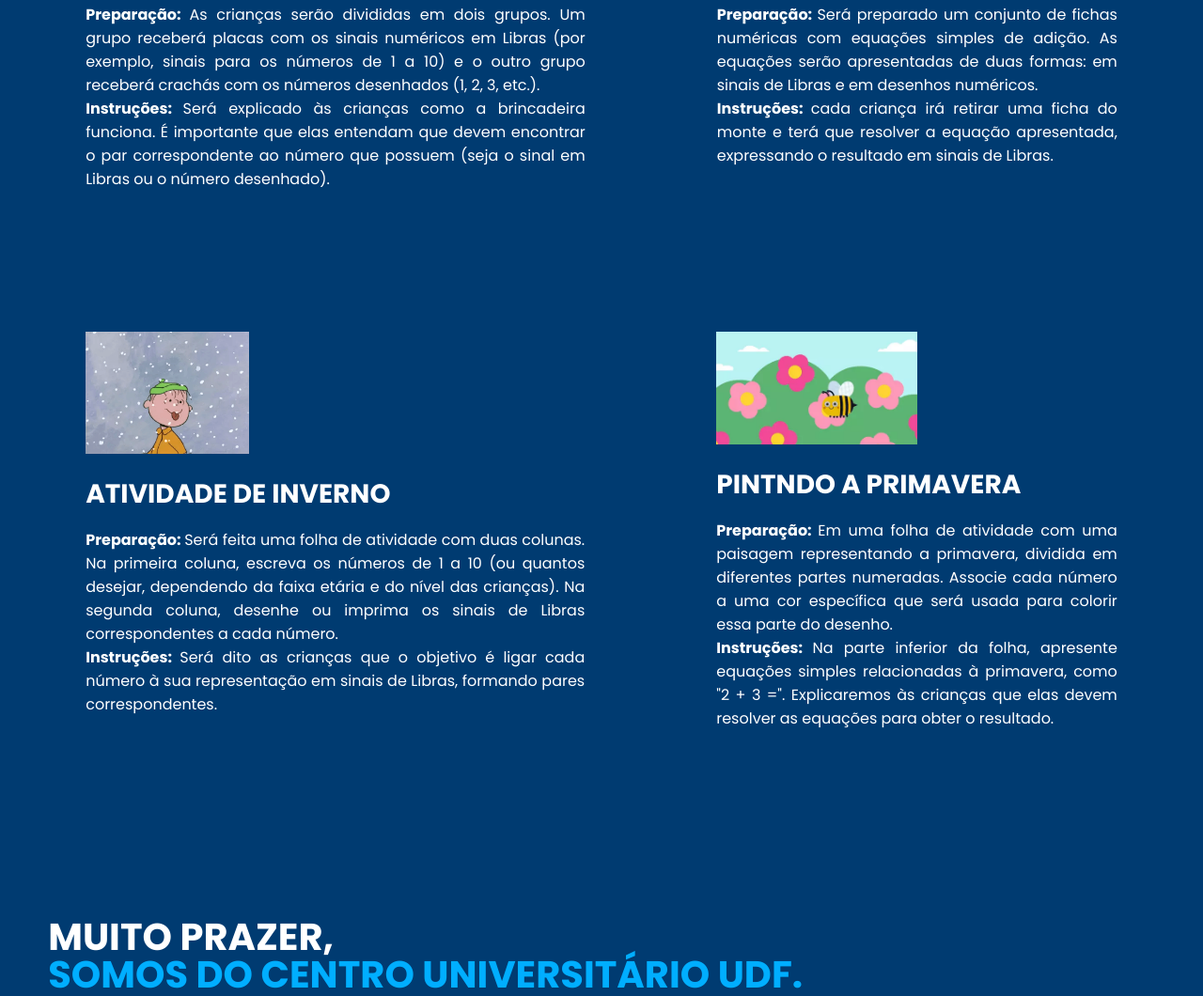
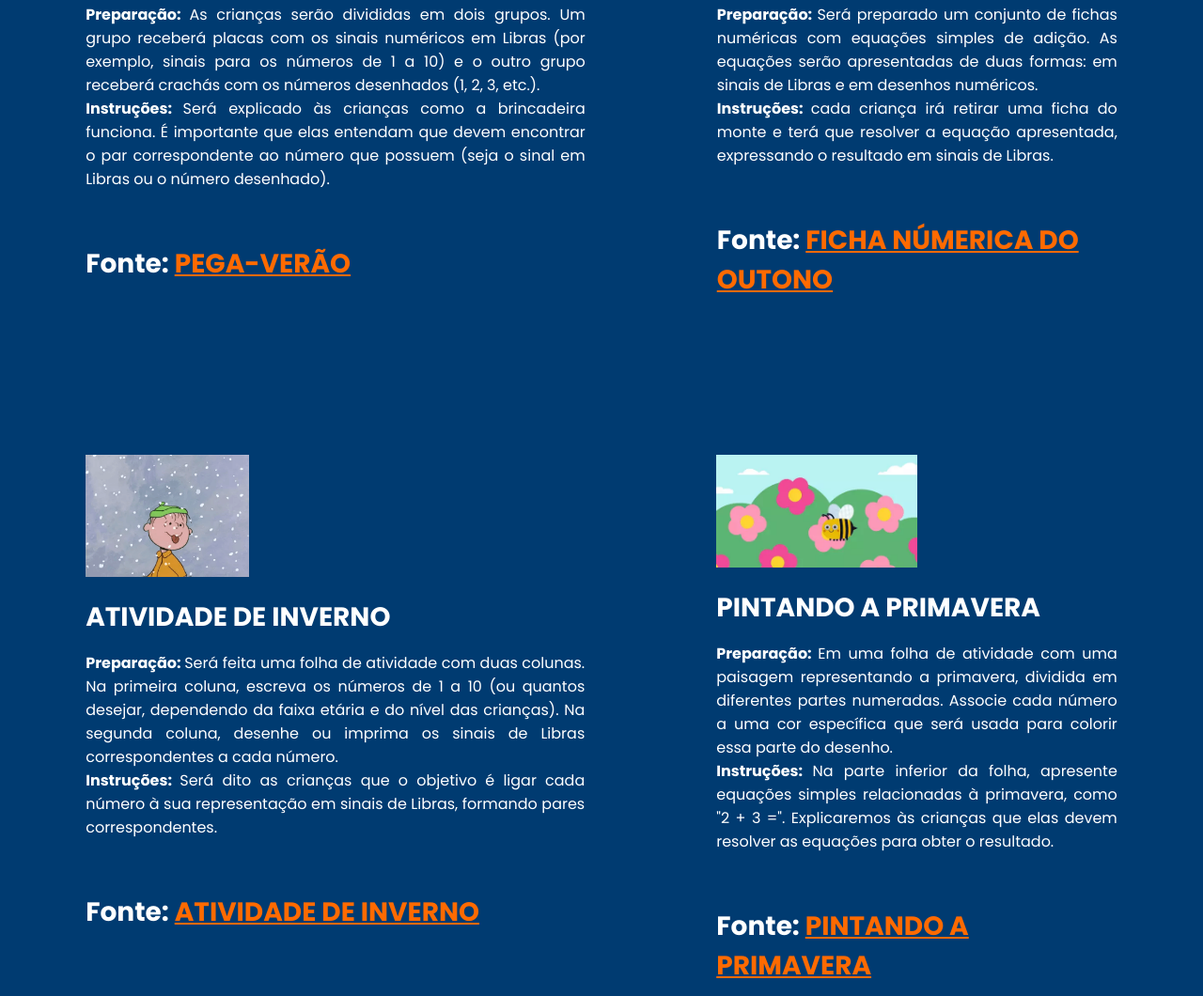
Before and after one commit to GiuGiue/site_itinerario, a plain HTML site: page index.html in a window 1280 px wide. Shown: the part 1307-2367 px from the top of the page at 94% size. Drawn offline with nearby package versions, Linux system fonts and the light colour scheme.

Commit message:
link de direcionamento de cada jogo e print do site

```diff
--- a/assets/css/style.css
+++ b/assets/css/style.css
@@ -196,7 +196,9 @@ section.especialidades{
 section.especialidades .flex{
     gap: 60px;
 }
-
+.especialidades .especialidades-box a{
+    color:#ff6a00;
+}
 .especialidades .especialidades-box{
     color: #fff;
     padding: 40px;
--- a/index.html
+++ b/index.html
@@ -100,14 +100,15 @@
                         <h3>PEGA-VERÃO</h3>
                         <p><strong>Preparação: </strong>As crianças serão divididas em dois grupos. Um grupo receberá placas com os sinais numéricos em Libras (por exemplo, sinais para os números de 1 a 10) e o outro grupo receberá crachás com os números desenhados (1, 2, 3, etc.).<br>
                         <strong>Instruções: </strong>Será explicado às crianças como a brincadeira funciona. É importante que elas entendam que devem encontrar o par correspondente ao número que possuem (seja o sinal em Libras ou o número desenhado).<br>
-
-                    </div><!--especialidades-box-->
+                        <h3><br> Fonte: <a href="https://padlet.com/sarahmilenystudy/grupo-6-esta-es-da-aprendizagem-z0cmxpkjc18v50y3/wish/2978034599" target="_blank" >PEGA-VERÃO</a></h3>
+                     </div><!--especialidades-box-->
 
                     <div class="especialidades-box">
                         <div><img height="120px" src="assets/images/image3.png" alt=""></div>
                         <h3>FICHA NÚMERICA DO OUTONO</h3>
                         <p><strong>Preparação: </strong>Será preparado um conjunto de fichas numéricas com equações simples de adição. As equações serão apresentadas de duas formas: em sinais de Libras e em desenhos numéricos.<br>
-                            <strong>Instruções: </strong>cada criança irá retirar uma ficha do monte e terá que resolver a equação apresentada, expressando o resultado em sinais de Libras.<br>
+                        <strong>Instruções: </strong>cada criança irá retirar uma ficha do monte e terá que resolver a equação apresentada, expressando o resultado em sinais de Libras.<br>
+                        <h3><br> Fonte: <a href="https://padlet.com/sarahmilenystudy/grupo-6-esta-es-da-aprendizagem-z0cmxpkjc18v50y3/wish/2978036417" target="_blank" >FICHA NÚMERICA DO OUTONO</a></h3>
                     </div><!--especialidades-box-->
 
                     <!-- <div class="especialidades-box"> -->
@@ -122,14 +123,16 @@
                         <div><img height="130px" src="assets/images/image4.png" alt=""></div>
                         <h3>ATIVIDADE DE INVERNO</h3>
                         <p><strong>Preparação: </strong>Será feita uma folha de atividade com duas colunas. Na primeira coluna, escreva os números de 1 a 10 (ou quantos desejar, dependendo da faixa etária e do nível das crianças). Na segunda coluna, desenhe ou imprima os sinais de Libras correspondentes a cada número.<br>
-                            <strong>Instruções: </strong>Será dito as crianças que o objetivo é ligar cada número à sua representação em sinais de Libras, formando pares correspondentes.<br>
+                        <strong>Instruções: </strong>Será dito as crianças que o objetivo é ligar cada número à sua representação em sinais de Libras, formando pares correspondentes.<br>
+                        <h3><br> Fonte: <a href="https://padlet.com/sarahmilenystudy/grupo-6-esta-es-da-aprendizagem-z0cmxpkjc18v50y3/wish/2978037566" target="_blank" >ATIVIDADE DE INVERNO</a></h3>
                     </div><!--especialidades-box-->
 
                     <div class="especialidades-box">
                         <div><img height="120px" src="assets/images/image.png" alt=""></div>
-                        <h3>PINTNDO A PRIMAVERA</h3>
+                        <h3>PINTANDO A PRIMAVERA</h3>
                         <p><strong>Preparação: </strong>Em uma folha de atividade com uma paisagem representando a primavera, dividida em diferentes partes numeradas. Associe cada número a uma cor específica que será usada para colorir essa parte do desenho.<br>
-                            <strong>Instruções: </strong>Na parte inferior da folha, apresente equações simples relacionadas à primavera, como "2 + 3 =". Explicaremos às crianças que elas devem resolver as equações para obter o resultado.<br>
+                        <strong>Instruções: </strong>Na parte inferior da folha, apresente equações simples relacionadas à primavera, como "2 + 3 =". Explicaremos às crianças que elas devem resolver as equações para obter o resultado.<br>
+                        <h3><br> Fonte: <a href="https://padlet.com/sarahmilenystudy/grupo-6-esta-es-da-aprendizagem-z0cmxpkjc18v50y3/wish/2978038724"_blank" >PINTANDO A PRIMAVERA</a></h3>
                     </div><!--especialidades-box-->
 
                     <!-- <div class="especialidades-box">
```
Also changed, not shown: assets/images/printsite.png (added).
